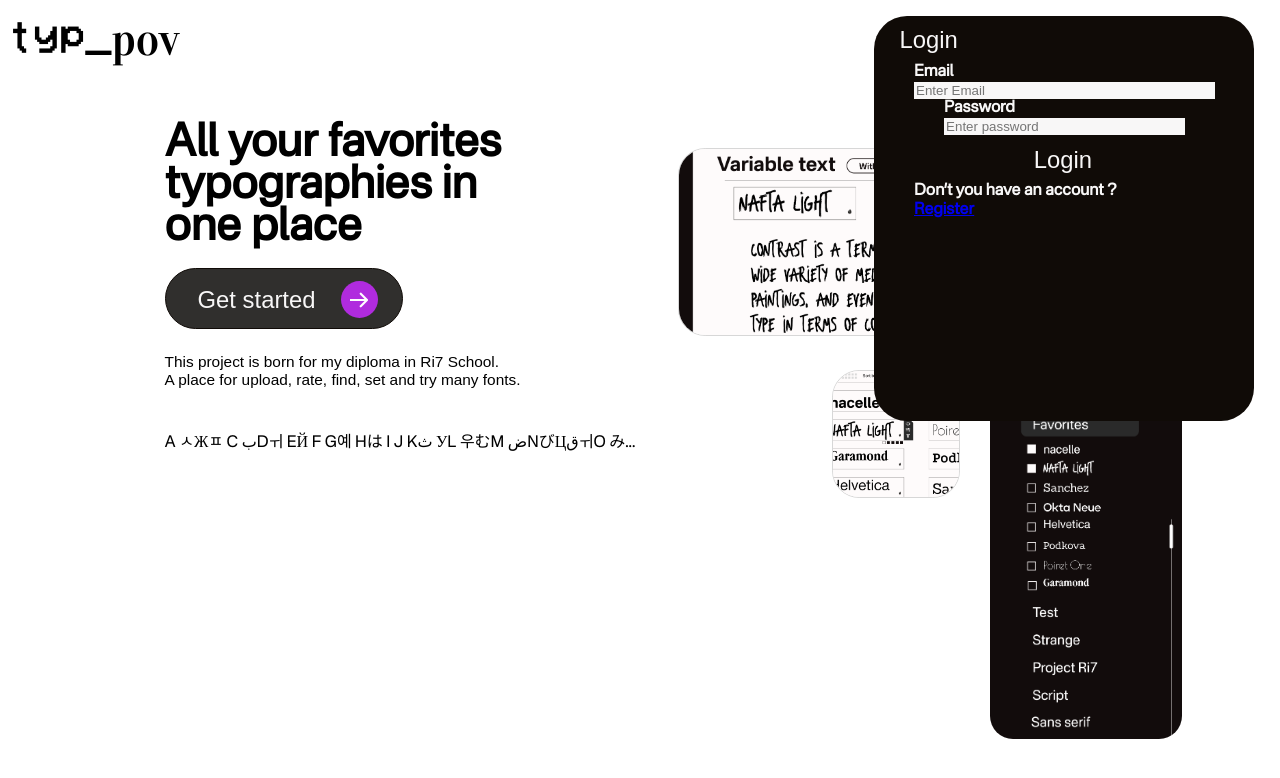
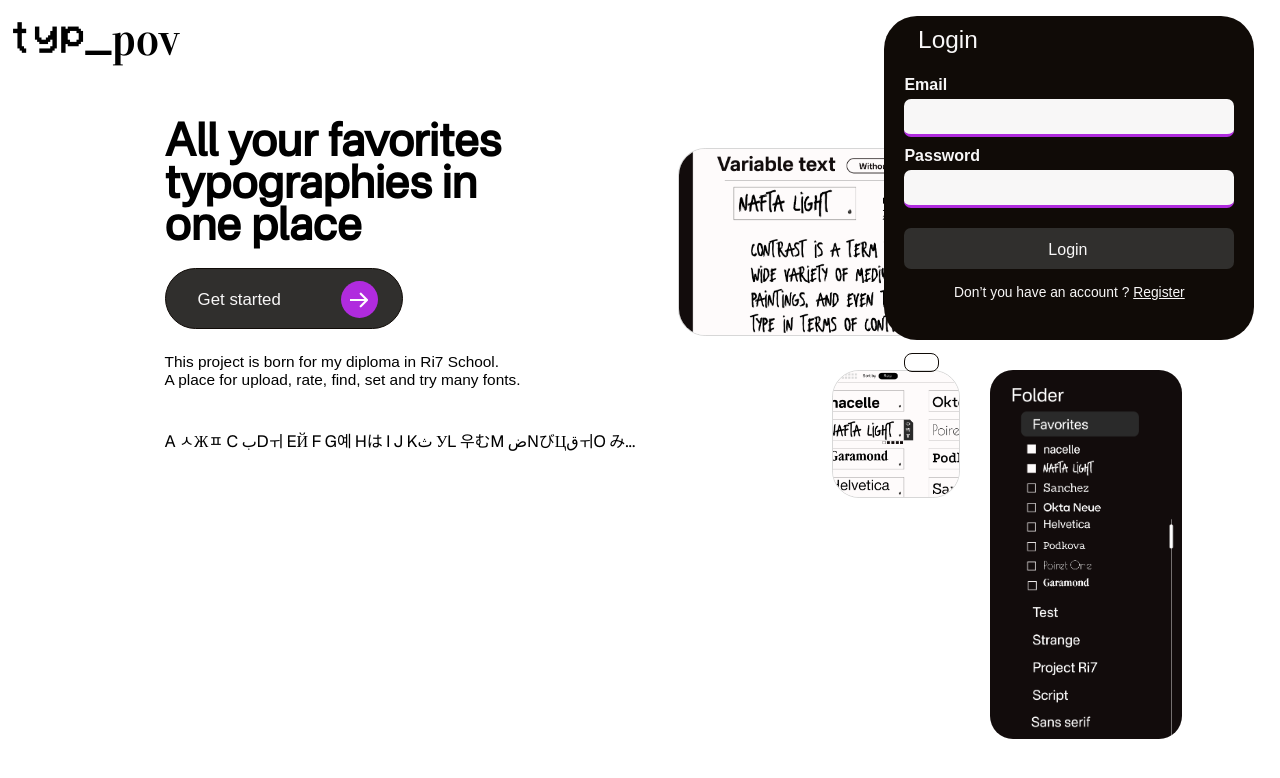
Before and after one commit to Mika-Otter/REACT_Ri7-ProjectF, a React (Vite) app: page / in a window 1280 px wide. Both pictures are taken after a click on the button "Login". Shown: the top 778 px of the page. Built offline with nearby package versions, Linux system fonts and the light colour scheme.

Commit message:
DONE: Connect, Login 1st CSS

```diff
--- a/public/styles/globals/_index.scss
+++ b/public/styles/globals/_index.scss
@@ -20,6 +20,7 @@ body {
 $black-color: #100b07;
 $white-color: #f8f7f7;
 $grey-color: #302f2d;
+$magenta-color: #b02bde;
 
 //___RULES_________________________
 $padding-xxs: 0.2vw;
--- a/public/styles/globals/_typefaces.scss
+++ b/public/styles/globals/_typefaces.scss
@@ -22,9 +22,10 @@
 }
 
 //___FONT-SIZE______________________________
+$fontsize-xxs: clamp(f.rem(10), f.rem(10) + 0.3vw, f.rem(17));
 $fontsize-xs: clamp(f.rem(12), f.rem(9) + 0.5vw, f.rem(20));
-$fontsize-s: clamp(f.rem(14), f.rem(20) + 0.3vw, f.rem(31));
-$fontsize-m: clamp(f.rem(33), f.rem(27) + 0.7vw, f.rem(40));
+$fontsize-s: clamp(f.rem(14), f.rem(13) + 0.3vw, f.rem(17));
+$fontsize-m: clamp(f.rem(18), f.rem(18) + 0.5vw, f.rem(30));
 $fontsize-l: clamp(f.rem(32), f.rem(32) + 1vw, f.rem(70));
 $fontsize-xl: clamp(f.rem(50), f.rem(45) + 1.7vw, f.rem(74));
 $fontsize-xxl: clamp(f.rem(80), f.rem(50) + 2vw, f.rem(120));
--- a/src/components/connect/connect.module.scss
+++ b/src/components/connect/connect.module.scss
@@ -5,23 +5,39 @@
 .loginForm {
     display: flex;
     flex-direction: column;
-    border: 2px solid $black-color;
     font-family: "Nacelle";
     font-size: 1rem;
     width: 100%;
     font-weight: 600;
     color: $white-color;
 
-    &__form,
+    &__fields {
+        width: 100%;
+        margin-inline: auto;
+    }
+
     &__form,
     &__password {
-        margin-inline: auto;
-        width: 80%;
+        width: 100%;
+        label {
+            margin-bottom: f.rem(5);
+            font-family: Arial, Helvetica, sans-serif;
+            font-weight: 600;
+        }
         input {
             background-color: $white-color;
+            font-size: $fontsize-xxs;
             border: none;
+            padding-left: 5px;
             margin-inline: auto;
             width: 100%;
+            border-radius: 7px;
+            height: f.rem(38);
+            margin-bottom: f.rem(10);
+            border-bottom: 3px solid $magenta-color;
+        }
+        input:focus {
+            outline: 2px solid $magenta-color;
         }
     }
 
@@ -37,4 +53,54 @@
         display: flex;
         flex-direction: column;
     }
+
+    &__btn {
+        background: transparent;
+        font-family: Arial, Helvetica, sans-serif;
+        font-style: normal;
+        height: calc(f.rem(38) + 3px);
+        color: $white-color;
+        border: none;
+        border-radius: 0;
+        z-index: 3;
+    }
 }
+
+.register {
+    text-align: center;
+    font-family: Arial, Helvetica, sans-serif;
+    font-weight: 500;
+    font-size: $fontsize-xxs;
+
+    a {
+        color: $white-color;
+    }
+}
+
+.wrapper {
+    background-color: $grey-color;
+    margin-top: f.rem(10);
+    margin-bottom: f.rem(15);
+    height: calc(f.rem(38) + 3px);
+    border-radius: 7px;
+    display: flex;
+    justify-content: center;
+    width: 100%;
+    position: relative;
+    overflow: hidden;
+}
+
+.wrapper:hover #hover {
+    bottom: 0;
+    transition: 0.3s;
+    cursor: pointer;
+}
+
+#hover {
+    width: 100%;
+    height: calc(f.rem(38) + 3px);
+    background-color: $magenta-color;
+    bottom: calc((f.rem(38) + 3px) * -1);
+    position: absolute;
+    transition: 0.3s;
+}
--- a/src/components/connect/index.jsx
+++ b/src/components/connect/index.jsx
@@ -4,6 +4,7 @@ import axios from "axios";
 import { useNavigate, Link } from "react-router-dom";
 import { useDispatch, useSelector } from "react-redux";
 import { setUserId, setUserName } from "../../features/authSlice";
+import cn from "classnames";
 
 export default function Connect() {
     const dispatch = useDispatch();
@@ -44,11 +45,11 @@ export default function Connect() {
         <>
             <div className={s.loginForm}>
                 <form className={s.loginForm__form} onSubmit={handleSubmit}>
+                    <div className={s.loginForm__fields}>
                         <div className={s.loginForm__email}>
                             <label htmlFor="email">Email</label>
                             <input
                                 type="email"
-                            placeholder="Enter Email"
                                 autoComplete="on"
                                 name="email"
                                 onChange={(e) => handleChange(e)}
@@ -59,19 +60,29 @@ export default function Connect() {
                             <label htmlFor="password">Password</label>
                             <input
                                 type="password"
-                            placeholder="Enter password"
                                 autoComplete="off"
                                 name="password"
                                 onChange={(e) => handleChange(e)}
                                 required
                             />
                         </div>
-                    <button type="submit">Login</button>
+                    </div>{" "}
+                    <div className={s.wrapper}>
+                        <div id={s.hover}></div>
+                        <button type="submit" className={s.loginForm__btn}>
+                            <span>Login</span>
+                        </button>
+                    </div>
                     {err && <p>{err}</p>}
+                    <div className={s.register}>
                         <span>Don&rsquo;t you have an account ? </span>{" "}
                         <Link to="/register">Register</Link>
+                    </div>
                 </form>
             </div>
+
+            <button className={s.btn}></button>
+
             {/* menu login username password display full css ? */}
             {/* menu subscribe username password display full css ? */}
         </>
--- a/src/components/folder/index.jsx
+++ b/src/components/folder/index.jsx
@@ -27,11 +27,10 @@ export default function Folder() {
 
         formData.append("userId", userId);
         try {
-            console.log(formData, "YOOOO");
             const res = await axios.post("/upload/add", formData, {
                 headers: {
                     "Content-Type": "multipart/form-data",
-                    Authorization: localStorage.getItem("token"),
+                    Authorization: localStorage.getItem("token"), //send token from localStorage //CHANGE TO SESSION STORAGE !!!
                 },
             });
             if (res.status === 200) {
--- a/src/components/login/index.jsx
+++ b/src/components/login/index.jsx
@@ -1,10 +1,7 @@
 import React, { useEffect, useRef } from "react";
 import s from "./login.module.scss";
-import PropTypes from "prop-types";
 import Connect from "../../components/connect";
-
-import gsap from "gsap";
-import { useGSAP } from "@gsap/react";
+import cn from "classnames";
 
 export default function Login({ active, setActive }) {
     const container = useRef();
@@ -15,45 +12,14 @@ export default function Login({ active, setActive }) {
         console.log("yoo", active);
     }, [active]);
 
-    useGSAP(() => {
-        tl.current = gsap.timeline({ pause: true, duration: 0.2 });
-
-        tl.current
-            .to(
-                container.current,
-                {
-                    height: "+=350px",
-                    width: "+=250px",
-                    ease: "linear",
-                    duration: 0.2,
-                },
-                0
-            )
-            .to(
-                button.current,
-                {
-                    marginLeft: "10px",
-                },
-                0
-            )
-            .to(
-                "#connect",
-                {
-                    opacity: 1,
-                    duration: 1,
-                },
-                0
-            );
-    }, []);
-
-    useEffect(() => {
-        active ? tl.current.play() : tl.current.reverse();
-    }, [active]);
-
     return (
         <>
-            <div className={s.login} ref={container}>
-                <div className={s.login__ctn} ref={button}>
+            <div
+                className={cn(s.login, active ? s.login__active : s.login__inactive)}
+                ref={container}
+            >
+                <div className={s.login__ctn}>
+                    <div className={s.login__btn__ctn} ref={button}>
                         <button className={s.login__btn} type="submit" onClick={() => setActive()}>
                             Login
                         </button>
@@ -62,31 +28,7 @@ export default function Login({ active, setActive }) {
                         <Connect />
                     </div>
                 </div>
+            </div>
         </>
     );
 }
-
-// const [login, setLogin] = useState(false);
-// const container = useRef();
-
-Login.propTypes = {
-    active: PropTypes.bool.isRequired,
-    setActive: PropTypes.node.isRequired,
-};
-
-// useGSAP(() => {
-//     if (active) {
-//         gsap.to(container.current, {
-//             height: "300px",
-//             width: "20vw",
-//             borderRadius: "23px",
-//         });
-//     } else {
-//         gsap.to(container.current, {
-//             height: "60%",
-//             width: "7vw",
-//             borderRadius: "80px",
-//             duration: 0.5,
-//         });
-//     }
-// }, [active]);
--- a/src/components/login/login.module.scss
+++ b/src/components/login/login.module.scss
@@ -8,7 +8,9 @@
 }
 
 .connect {
-    opacity: 0;
+    width: calc(f.rem(130) + 200px); //+= 200 px GSAP
+    margin-inline: auto;
+    animation: opacity 0.6s;
 }
 
 .login {
@@ -17,42 +19,60 @@
     right: 2vw;
     background-color: $black-color;
     border-radius: 33px;
-    width: f.rem(130);
-    height: clamp(f.rem(45), f.rem(45) + 2vh, f.rem(55));
     z-index: 10;
     display: flex;
     flex-direction: column;
 
+    &__inactive {
+        width: f.rem(130);
+        height: clamp(f.rem(35), f.rem(35) + 2vh, f.rem(55));
+        transition: 0.4s;
+    }
+    &__active {
+        width: f.rem(370);
+        height: clamp(f.rem(300), f.rem(300) + 3vh, f.rem(360));
+        transition: 0.5s;
+    }
+
+    &__btn__ctn {
+        height: f.rem(60);
+    }
+
     &__ctn {
-        position: relative;
-        border: 2px solid purple;
-        z-index: 15;
-        border: none;
-        margin-inline: auto;
-        background: transparent;
-        font-family: "Nacelle-Bold";
-        font-size: $fontsize-s;
+        height: f.rem(60);
     }
+
     &__btn {
+        text-align: center;
+        width: f.rem(130);
         border: none;
         color: $white-color;
-    }
-
-    button {
         font-family: Arial, Helvetica, sans-serif;
         font-style: normal;
         font-weight: 400;
-        font-size: $fontsize-s;
-        color: $white-color;
+        font-size: $fontsize-m;
         animation: changeFontOut 2s;
     }
-    button:hover {
+
+    &__btn:hover {
         animation: changeFont 3s;
         animation-fill-mode: both;
     }
 }
 
 //___KEY FRAMES_________________________________________________________
+@keyframes opacity {
+    0% {
+        opacity: 0;
+    }
+    40% {
+        opacity: 0;
+    }
+    100% {
+        opacity: 1;
+    }
+}
+
 @keyframes changeFont {
     0% {
         font-family: "Courier New", Courier, monospace;
```
Also changed, not shown: 1 other file (tests, documents, lock files or other folders). Lines whose indentation alone changed are shown as unchanged.
